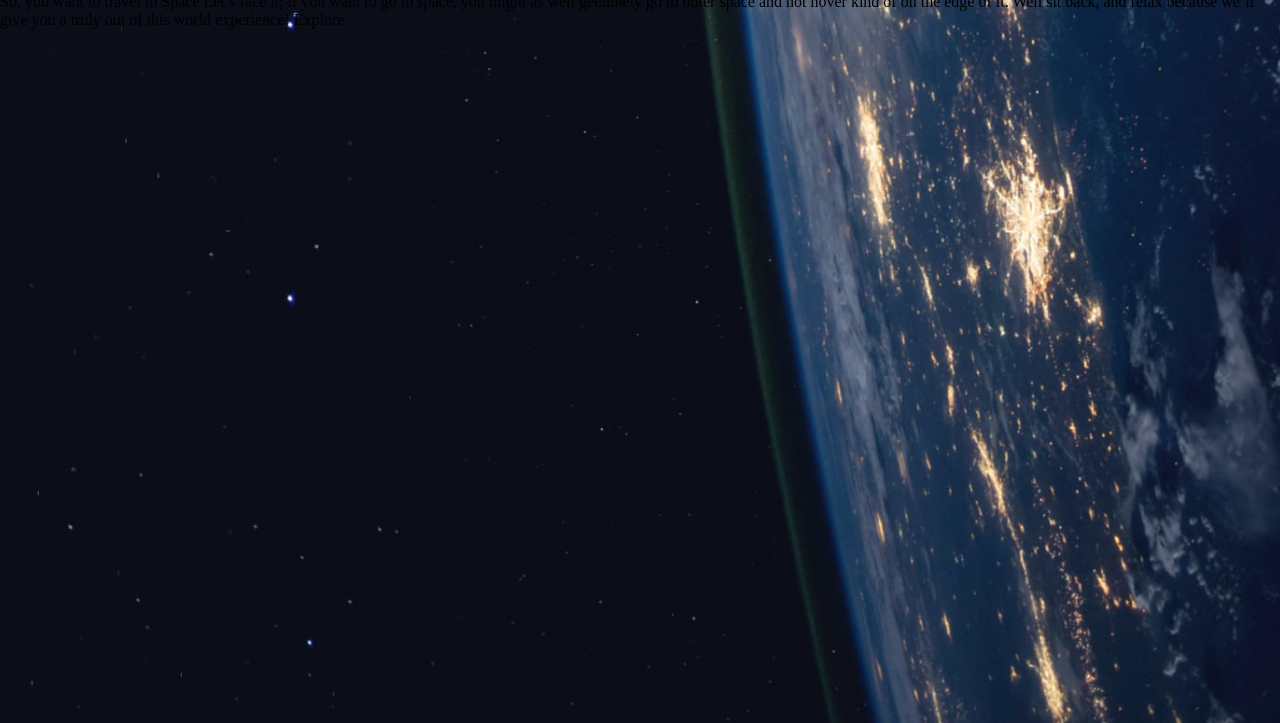
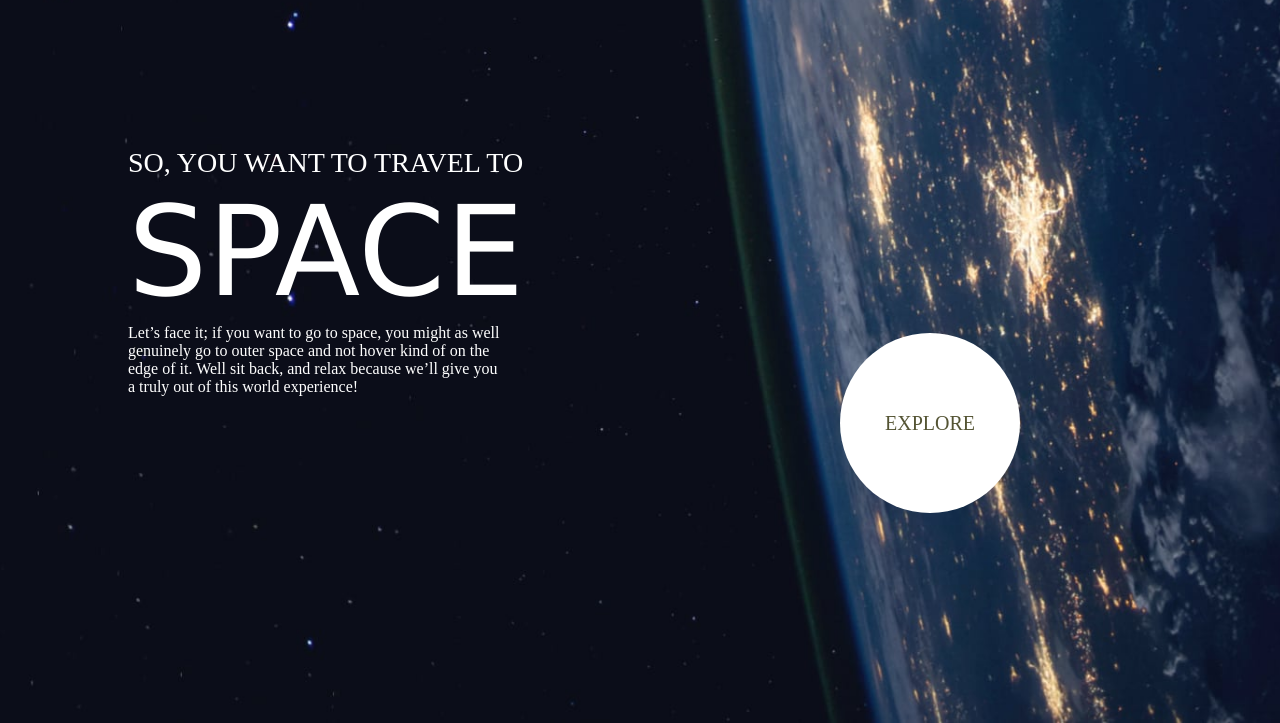
Before and after one commit to winsofttutorials/space-tourism-website-main, a plain HTML site: page starter-code/index.html in a window 1280 px wide. Shown: the part 117-840 px from the top of the page. Drawn offline with Linux system fonts and the light colour scheme.

Commit message:
homepage commit

```diff
--- a/starter-code/index.html
+++ b/starter-code/index.html
@@ -50,10 +50,20 @@
         />
       </nav>
     </header>
-    So, you want to travel to Space Let’s face it; if you want to go to space,
-    you might as well genuinely go to outer space and not hover kind of on the
-    edge of it. Well sit back, and relax because we’ll give you a truly out of
-    this world experience! Explore
+    <!-- -----------------Content----------------------->
+
+    <section class="hero">
+      <p class="title">So, you want to travel to <span>Space</span></p>
+      <p class="heroText">
+        Let’s face it; if you want to go to space, you might as well genuinely
+        go to outer space and not hover kind of on the edge of it. Well sit
+        back, and relax because we’ll give you a truly out of this world
+        experience!
+      </p>
+      <div class="explore-btn">
+        <span><a href="#">Explore</a></span>
+      </div>
+    </section>
 
     <script src="script.js"></script>
   </body>
--- a/starter-code/style.css
+++ b/starter-code/style.css
@@ -9,6 +9,7 @@ body {
   background-image: url(./assets/home/background-home-desktop.jpg);
   background-size: cover;
   background-position: center;
+  position: relative;
 }
 
 /* --------------Nav set up------------- */
@@ -87,6 +88,87 @@ nav hr {
   display: none;
 }
 
+/* -----------------------CONTENT SECTION-------------------- */
+.hero {
+  padding: 0 10%;
+}
+.title {
+  color: #fff;
+  margin-top: 15%;
+  text-transform: uppercase;
+  font-size: 28px;
+  animation: moveUp linear 0.5s;
+}
+
+.title span {
+  display: block;
+  font-size: 125px;
+  font-family: "Lucida Sans", "Lucida Sans Regular", "Lucida Grande",
+    "Lucida Sans Unicode", Geneva, Verdana, sans-serif;
+  animation: moveUp linear 1s;
+}
+
+.heroText {
+  color: #fff;
+  max-width: 380px;
+  font-size: 16px;
+  animation: moveUp linear 1.5s;
+}
+
+.explore-btn {
+  position: absolute;
+  bottom: 100px;
+  right: 150px;
+  background-color: transparent;
+  width: 400px;
+  height: 400px;
+  border-radius: 50%;
+  display: flex;
+  align-items: center;
+  justify-content: center;
+  cursor: pointer;
+  opacity: 1;
+  animation: moveUp linear 2s;
+  transition: background 0.4s;
+}
+
+.explore-btn span {
+  display: flex;
+  align-items: center;
+  justify-content: center;
+  width: 180px;
+  height: 180px;
+  background-color: #fff;
+  border-radius: 50%;
+  opacity: 1;
+}
+
+.explore-btn:hover {
+  background: linear-gradient(
+    to left,
+    rgba(245, 225, 205, 0.6),
+    rgba(225, 255, 205, 0.4)
+  );
+}
+
+.explore-btn span a {
+  text-decoration: none;
+  text-transform: uppercase;
+  color: #545434;
+  font-size: 20px;
+}
+
+@keyframes moveUp {
+  0% {
+    opacity: 0;
+    transform: translateY(40px);
+  }
+  100% {
+    opacity: 1;
+    transform: translateY(0);
+  }
+}
+
 @media (max-width: 900px) {
   body {
     background-image: url(./assets/home/background-home-tablet.jpg);
@@ -102,6 +184,29 @@ nav hr {
 
   .navlinks ul .nav-links a {
     font-size: 13px;
+  }
+
+  /* --------------CONTENT_SECTION------------------- */
+
+  .title {
+    font-size: 20px;
+  }
+
+  .title span {
+    font-size: 80px;
+  }
+
+  .heroText {
+    color: #fff;
+    max-width: 300px;
+    font-size: 16px;
+  }
+
+  .explore-btn {
+    bottom: 50px;
+    right: 100px;
+    width: 300px;
+    height: 300px;
   }
 }
 
@@ -180,4 +285,11 @@ nav hr {
     height: 3px;
     margin: unset;
   }
+
+  /* CONTENT */
+
+  .explore-btn {
+    position: unset;
+    margin-top: 30px;
+  }
 }
```
